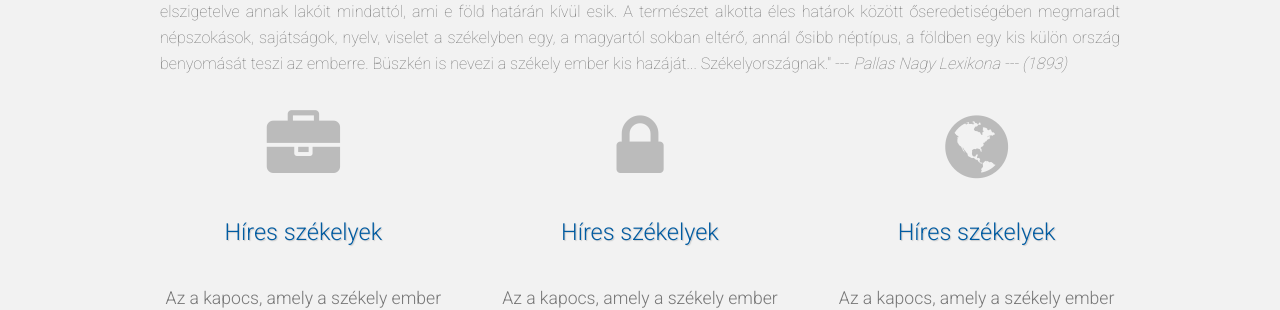
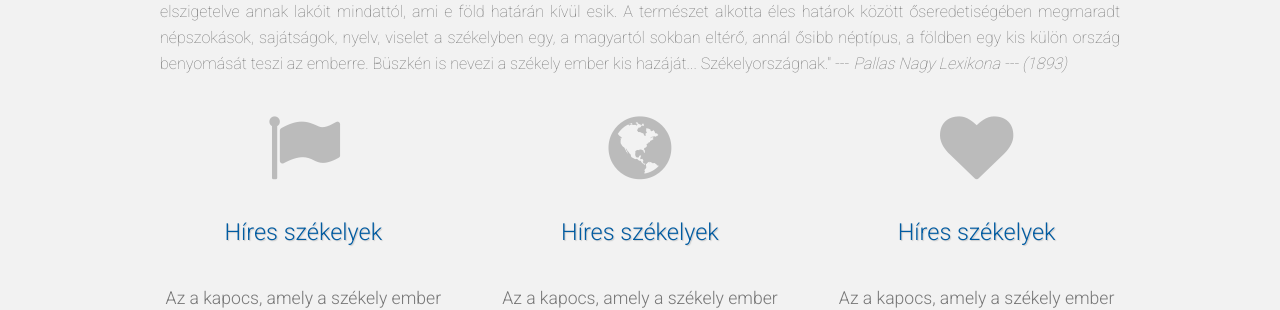
Before and after one commit to siculia/siculia.github.io, a Jekyll site: the page built from index.html, in a window 1280 px wide. Shown: the part 977-1287 px from the top of the page. Built offline with Jekyll 4.4.1, drawn with Linux system fonts in a browser that asks for light colours; the list of posts is cut into pages by our own code.

Commit message:
Changed icons

```diff
--- a/Gemfile
+++ b/Gemfile
@@ -7,3 +7,4 @@ gem 'jekyll'
 gem 'jekyll-paginate'
 gem 'jekyll-archives'
 gem 'jekyll-gist'
+gem 'font-awesome-sass'
--- a/index.html
+++ b/index.html
@@ -24,19 +24,19 @@ emberre. Büszkén is nevezi a székely ember kis hazáját... Székelyországna
 		</header>
 		<div class="row">
 			<section class="4u">
-				<span class="pennant"><span class="fa fa-briefcase"></span></span>
-				<h3>{{ 'Híres székelyek'}}</h3>
-				<p>Az a kapocs, amely a székely ember és a szülőföld között létrejön, örök viszonyítási pont.</p>
-				<a href="https://www.gitbook.com/book/siculia/szekelyfold-hires-emberei/details" class="button button-style1">Olvasd tovább</a>
-			</section>
-			<section class="4u">
-				<span class="pennant"><span class="fa fa-lock"></span></span>
+				<span class="pennant"><span class="fa fa-flag"></span></span>
 				<h3>{{ 'Híres székelyek'}}</h3>
 				<p>Az a kapocs, amely a székely ember és a szülőföld között létrejön, örök viszonyítási pont.</p>
 				<a href="https://www.gitbook.com/book/siculia/szekelyfold-hires-emberei/details" class="button button-style1">Olvasd tovább</a>
 			</section>
 			<section class="4u">
 				<span class="pennant"><span class="fa fa-globe"></span></span>
+				<h3>{{ 'Híres székelyek'}}</h3>
+				<p>Az a kapocs, amely a székely ember és a szülőföld között létrejön, örök viszonyítási pont.</p>
+				<a href="https://www.gitbook.com/book/siculia/szekelyfold-hires-emberei/details" class="button button-style1">Olvasd tovább</a>
+			</section>
+			<section class="4u">
+				<span class="pennant"><span class="fa fa-heart"></span></span>
 				<h3>{{ 'Híres székelyek' }}</h3>
 				<p>Az a kapocs, amely a székely ember és a szülőföld között létrejön, örök viszonyítási pont.</p>
 				<a href="https://www.gitbook.com/book/siculia/szekelyfold-hires-emberei/details" class="button button-style1">Olvasd tovább</a>
```
Also changed, not shown: Gemfile.lock, assets/css/font/FontAwesome.otf, assets/css/font/fontawesome-webfont.ttf, assets/css/font/fontawesome-webfont.woff, assets/css/font/fontawesome-webfont.woff2 (added), 2 other files. Lines whose indentation alone changed are shown as unchanged.
